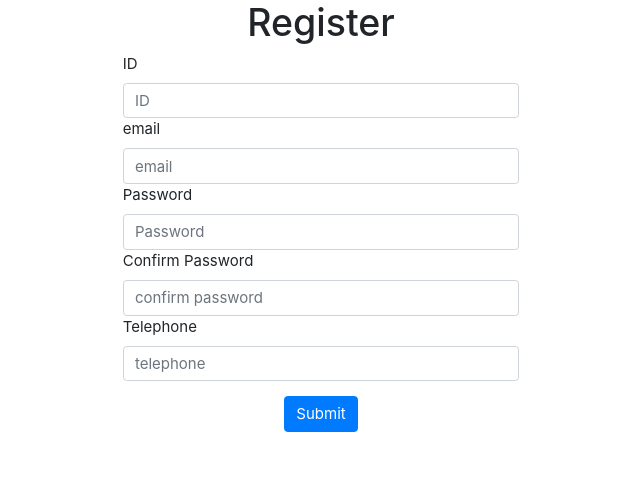
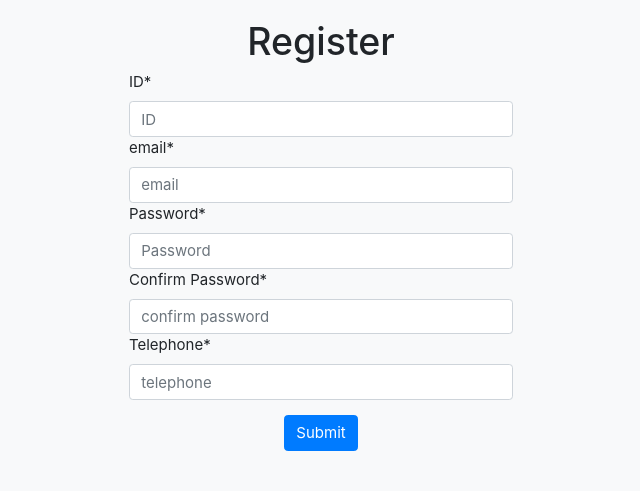
Before and after one commit to nattaphonBu/jaiyaci, a CodeIgniter app: page /Project/ in a window 1280 px wide. Shown: the top 491 px of the page, without its empty margins (319-959 px from the left). Run offline with CodeIgniter, Linux system fonts and the light colour scheme; some libraries are stand-ins or nearby versions.

Commit message:
update index

```diff
--- a/application/views/register/register.php
+++ b/application/views/register/register.php
@@ -48,6 +48,7 @@
 
     </form> -->
 
+
     <script src="./js/jquery-3.3.1.min.js"></script>
     <script src="./js/setup.js"></script>
     <script>
--- a/application/views/welcome_message.php
+++ b/application/views/welcome_message.php
@@ -4,34 +4,42 @@
     <meta charset="UTF-8">
     <meta name="viewport" content="width=device-width, initial-scale=1.0">
     <link rel="stylesheet" href="https://www.w3schools.com/w3css/4/w3.css">
-    <meta http-equiv="X-UA-Compatible" content="ie=edge">
+	<meta http-equiv="X-UA-Compatible" content="ie=edge">
+	<link href="<?=base_url("/public/vendor/bootstrap/css/bootstrap.min.css") ?>" rel="stylesheet">
+  <!-- Custom fonts for this template-->
+  <link href="<?=base_url("/public/vendor/font-awesome/css/font-awesome.min.css") ?>" rel="stylesheet" type="text/css">
+  <!-- Page level plugin CSS-->
+  <link href="<?=base_url("/public/vendor/datatables/dataTables.bootstrap4.css") ?>" rel="stylesheet">
+  <!-- Custom styles for this template-->
+  <link href="<?=base_url("/public/css/sb-admin.css") ?>" rel="stylesheet">
     <link rel="stylesheet" href="https://stackpath.bootstrapcdn.com/bootstrap/4.1.3/css/bootstrap.min.css" integrity="sha384-MCw98/SFnGE8fJT3GXwEOngsV7Zt27NXFoaoApmYm81iuXoPkFOJwJ8ERdknLPMO" crossorigin="anonymous">
     <script src="https://code.jquery.com/jquery-3.3.1.slim.min.js" integrity="sha384-q8i/X+965DzO0rT7abK41JStQIAqVgRVzpbzo5smXKp4YfRvH+8abtTE1Pi6jizo" crossorigin="anonymous"></script>
 <script src="https://cdnjs.cloudflare.com/ajax/libs/popper.js/1.14.3/umd/popper.min.js" integrity="sha384-ZMP7rVo3mIykV+2+9J3UJ46jBk0WLaUAdn689aCwoqbBJiSnjAK/l8WvCWPIPm49" crossorigin="anonymous"></script>
 <script src="https://stackpath.bootstrapcdn.com/bootstrap/4.1.3/js/bootstrap.min.js" integrity="sha384-ChfqqxuZUCnJSK3+MXmPNIyE6ZbWh2IMqE241rYiqJxyMiZ6OW/JmZQ5stwEULTy" crossorigin="anonymous"></script>
-    <title>Document</title>
+    <title>Register Jaiya</title>
 </head>
 <body>
 
     <form id="insert">
+		<div class="card-body black bg-light">
         <center>
 			<h1>Register</h1>
-            <div class="col-md-4 mb-3">
+            <div class="col-md-4 mb-4">
                 <div class="form-group">
                     <p align="LEFT">
-                        <label>ID</label>
+                        <label>ID</label><span class="error">*</span>
                         <input type="text" class="form-control" id="id"  placeholder="ID">
 
-                        <label>email</label>
+                        <label>email</label><span class="error">*</span>
                         <input type="email" class="form-control" id="email" placeholder="email">
 
-                        <label>Password</label>
+                        <label>Password</label><span class="error">*</span>
                         <input type="password" class="form-control" id="password" placeholder="Password">
 
-                        <label>Confirm Password</label>
+                        <label>Confirm Password</label><span class="error">*</span>
                         <input type="password" class="form-control" id="confirmpassword" placeholder="confirm password">
 
-                        <label>Telephone</label>
+                        <label>Telephone</label><span class="error">*</span>
                         <input type="text" class="form-control" id="tel" placeholder="telephone">
 
 						<div class="col-lg-4">
@@ -40,8 +48,10 @@
                     </p>
                 </div>
              </div>
-        </center>
-    </form>
+		</center>
+</div>
+	</form>
+
 
     <!-- <form id="insert">
         Groupname: <input type="text" name="groupname" id="groupname">
```
